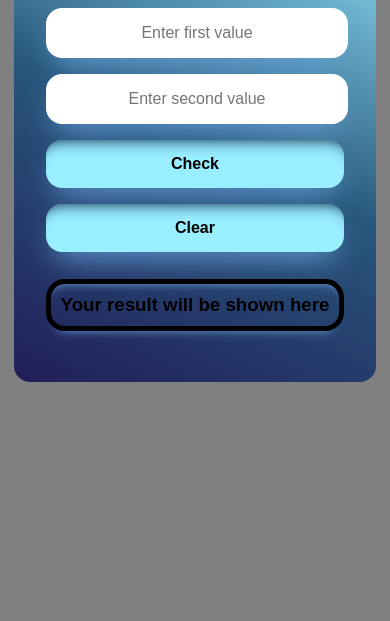
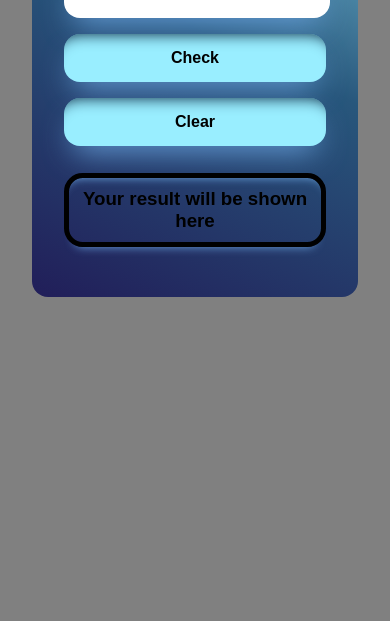
Before and after one commit to Elioskas/anagram, a plain HTML site: page index.html in a window 390 px wide. Shown: the part 305-926 px from the top of the page. Before the commit the page ends 862 px from the top, so only its background shows below. Drawn offline with Linux system fonts and the light colour scheme.

Commit message:
Add files via upload

```diff
--- a/styles.css
+++ b/styles.css
@@ -82,6 +82,7 @@ input:focus{
     .container {
         display:flex;
         flex-direction: column;
+        width: 100%;
     }
     .input {
         display:flex;
@@ -103,7 +104,9 @@ input:focus{
     body{
         background-color: gray;
         margin:0;
-        padding:0;
-
+        padding:2em;
+        display: flex;
+        justify-content: flex-start;
+        align-items: flex-start;
     }
 }
```
